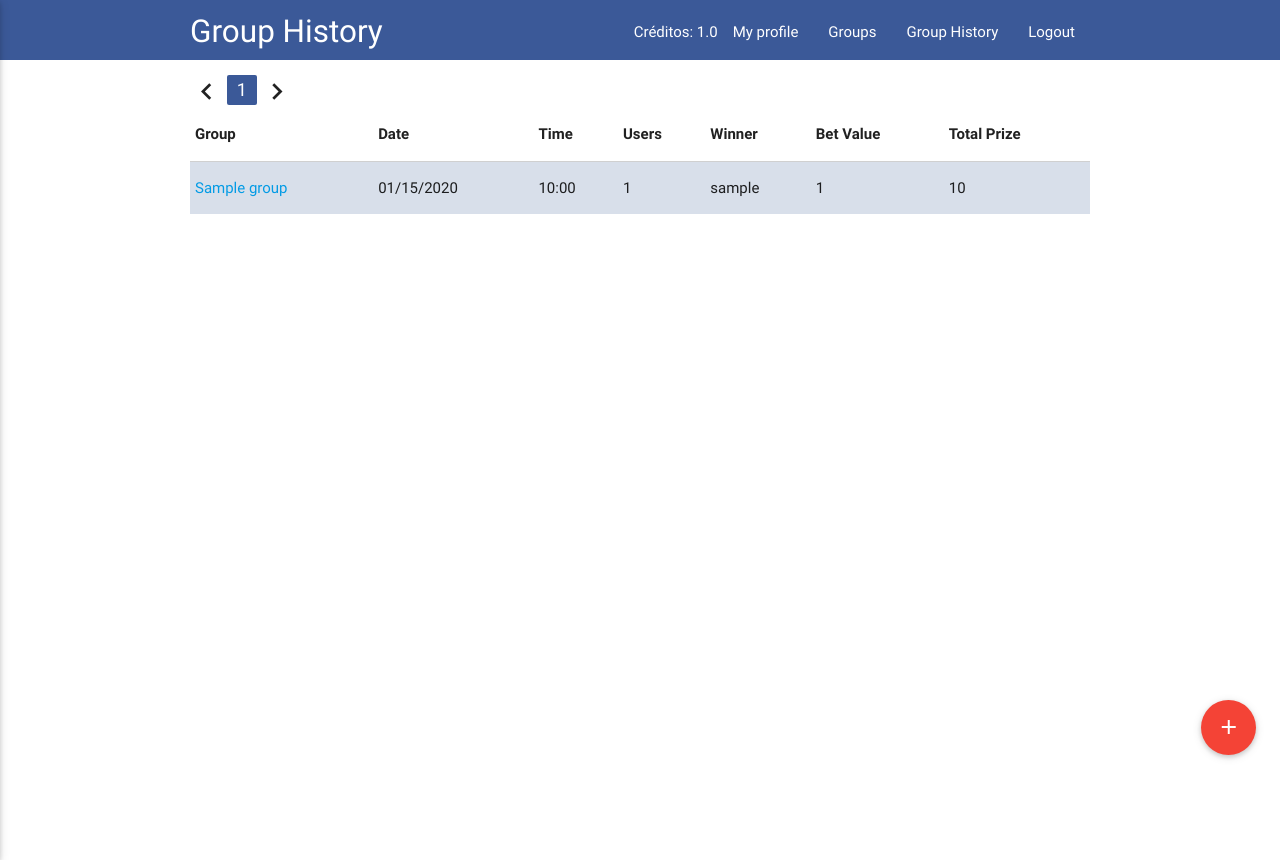
After one commit to felipevfa/ubet, a Django app: page /en/group_log in a window 1280 px wide. The commit adds this page. Run offline with Django 3.2, Linux system fonts and the light colour scheme; a user stored in the database is signed in; tables that the repository leaves empty hold one stand-in row (values such as "Sample post"); some libraries are stand-ins or nearby versions.

Commit message:
Página do histórico de grupos feita.

```diff
--- a/ubet/static/ubet/css/styles.css
+++ b/ubet/static/ubet/css/styles.css
@@ -186,16 +186,18 @@ nav {
 
 #group-list .card-panel { position: relative; cursor: pointer; }
 
+#group-list-wrapper a.btn-flat {
+	background-color: rgb(59,89,152);
+	color: rgb(255,255,255);
+	padding: 0 1rem;
+	margin-right: 1.5em;
+	margin-bottom: 0.85em;
+}
 .group-info h5 { margin-top: 0; }
 .group-options {
 	position: absolute;
 	bottom: 10%;
 	right: 0%;
-}
-
-.no-groups {
-	background-color: white;
-	padding: 1em;
 }
 
 @media (max-width: 600px) {
@@ -350,6 +352,12 @@ nav {
 	padding-bottom: 0;
 }
 
+#user-profile h5 a {
+	font-weight: normal;
+	font-size: 0.5em;
+	display: inline-block;
+}
+
 .collection li.collection-item a {
 	color: rgb(59,89,152);
 	transition: 0.3s;
@@ -391,7 +399,23 @@ li.collection-item a p {
 	margin-bottom: 1em;
 }
 
-/* 7. ReCaptcha */
+/* 7. Group History */
+#user-history {
+	background-color: rgb(255,255,255);
+	min-height: 100vh;
+}
+ul.pagination {
+	margin: 0;
+	padding-top: 1em;
+}
+ul.pagination li:first-child, ul.pagination li:last-child {
+	padding: 0;
+}
+ul.pagination li.active {
+	background-color: rgb(59,89,152);
+	color: rgb(255,255,255);
+}
+/* 8. ReCaptcha */
 
 .g-recaptcha div div {
 	margin: 0 auto;
--- a/ubet/templates/ubet/base.html
+++ b/ubet/templates/ubet/base.html
@@ -36,7 +36,8 @@
 							<li>{% trans "Créditos" %}: {{ request.user.ubet_user.creditos }}</li>
 				       		<li><a  class='tooltipped' href="{% url 'user_cp' %}"
 				       		data-tooltip="{% trans "Verify your info like credits and your groups"%}">{% trans "My profile" %}</a></li>
-				       		<li><a href="{% url 'list_waiting' %}">{% trans "Groups" %}				       				</a></li>
+				       		<li><a href="{% url 'list_waiting' %}">{% trans "Groups" %}</a></li>
+				       		<li><a href="{% url 'group_log' %}">{% trans "Group History" %}</a></li>
 				       		<li><a href="{% url 'logout' %}">{% trans "Logout" %}</a></li>
 				     	</ul>
 						<div class="clear"></div>
--- /dev/null
+++ b/ubet/templates/ubet/group_log.html
@@ -0,0 +1,67 @@
+{% extends "ubet/base.html" %}
+{% load i18n %}
+{% load l10n %}
+{% block page_title %} {% trans "Group History" %} {% endblock %}
+
+{% block main_content %}
+	<div id="user-history">
+		<div class="container">
+			<div class="paginator">
+				<ul class="pagination">
+					{% if not groups.has_previous %}
+						<li class="disabled"><i class="material-icons">chevron_left</i></li>
+					{% else %}
+						<li><a href="{% url 'group_log' page.previous_page_number %}"><i class="material-icons">chevron_left</i></a></li>
+					{% endif %}
+
+					{% for page_number in paginator.page_range %}
+						{% if page.number == forloop.counter %}
+							<li class="active">{{ page.number }}</li>
+						{% else %}
+							<li class="waves-effect"><a href="{% url 'group_log' forloop.counter %}">{{ page.number }}</a></li>
+						{% endif %}
+					{% endfor %}
+
+					{% if not group.has_next %}
+						<li class="disabled"><i class="material-icons">chevron_right</i></li>
+					{% else %}
+						<li><a href="{% url 'group_log' page.next_page_number %}"><i class="material-icons">chevron_right</i></a></li>
+					{% endif %}
+				</ul>
+			</div>
+
+			<div class="group-log">
+				{% if page %}
+					<table class="striped responsive-table">
+						<thead>
+							<tr>
+								<th data-field="id">{% trans "Group" %}</th>
+								<th data-field="creation-date">{% trans "Date" %}</th>
+								<th data-field="creation-time">{% trans "Time" %}</th>
+								<th data-field="group-members">{% trans "Users" %}</th>
+								<th data-field="winner">{% trans "Winner" %}</th>
+								<th data-field="bet-value">{% trans "Bet Value" %}</th>
+								<th data-field="prize">{% trans "Total Prize" %}</th>
+							</tr>
+						</thead>
+						<tbody>
+							{% for g in page %}
+								<tr>
+									<td><a href="{% url 'group_info' g.id %}">{{ g.name }}</a></td>
+									<td>{{ g.date_of_birth|date:"SHORT_DATE_FORMAT" }}</td>
+									<td>{{ g.date_of_birth|date:"H:i" }}</td>
+									<td>{{ g.cur_size }}</td>
+									<td>{{ g.winner }}</td>
+									<td>{{ g.bet_value }}</td>
+									<td>{{ g.get_prize }}</td>
+								</tr>
+							{% endfor %}
+						</tbody>
+					</table>
+				{% else %}
+					<p>{% trans "You have no groups in your history" %}.</p>
+				{% endif %}
+			</div>
+		</div>
+	</div>
+{% endblock main_content %}
--- a/ubet/templates/ubet/list_all_groups.html
+++ b/ubet/templates/ubet/list_all_groups.html
@@ -30,7 +30,7 @@
 							</div>
 
 							<div class="group-options">
-								<a href="{% url 'group_info' g.id%}" class="btn-flat">{% trans "More" %}</a>
+								<a href="{% url 'group_info' g.id%}" class="btn-flat right">{% trans "Bet Here" %}</a>
 							</div>
 
 							<div class="clear"></div>
@@ -42,7 +42,7 @@
 			<div class="card-panel">
 				{% if not groups %}
 					{% if waiting %}
-						<p>{% trans "There are no active groups. Why don't you" %} <a href="{% url 'new_group' %}">{% trans "start one" %}?</a></p>
+						<p>{% trans "There are no active groups or you are participating in all active groups. Why don't you" %} <a href="{% url 'new_group' %}">{% trans "start a new one" %}?</a></p>
 					{% else %}
 						<p>{% trans "You didn't bet in any groups." %} <a href="{% url 'list_waiting' %}">{% trans "Why don't you take a look at the active groups?" %}</a></p>
 					{% endif %}
--- a/ubet/templates/ubet/user_cp.html
+++ b/ubet/templates/ubet/user_cp.html
@@ -45,7 +45,7 @@
 				<div class="divider"></div>
 			{% endif %}
 
-			<h5>{% trans 'History' %}</h5>
+			<h5>{% trans 'History' %} <a href="{% url 'group_log' %}">({% trans "view complete history" %})</a></h5>
 
 			{% if user_groups %}
 				<table class="striped responsive-table">
--- a/ubet/urls.py
+++ b/ubet/urls.py
@@ -15,6 +15,7 @@ urlpatterns = [
     url(r'^bet/(?P<group_id>[0-9]+)$', views.bet, name='bet'),
     url(r'^notification/(?P<group_id>[0-9]+)$', views.notification,name='notification'),
     url(r'^group_info/(?P<group_id>[0-9]+)$', views.group_info,name='group_info'),
+    url(r'^group_log$', views.group_log, name='group_log'),
 
 
 ]
--- a/ubet/views.py
+++ b/ubet/views.py
@@ -7,6 +7,7 @@ from django.contrib.auth import get_user_model, authenticate, login as auth_logi
 from django.http import HttpResponseRedirect,HttpResponse
 from django.core.urlresolvers import reverse
 from django.core.exceptions import ObjectDoesNotExist
+from django.core.paginator import Paginator, EmptyPage, PageNotAnInteger
 from ubet.models import Ubet_user,User,Group,Notification
 import urllib2
 from rayquasa.settings import TIME_TO_EXPIRE as expire
@@ -315,3 +316,26 @@ def bet(request,group_id):
 		except:
 			raise
 	return HttpResponse("welcome to limbo")
+
+@login_required()
+def group_log(request):
+	logger.debug('group history')
+
+	groups = Group.groups_by_user(request.user)
+	paginator = Paginator(groups, 15)
+	page = request.GET.get('page')
+
+
+	try:
+		group_list = paginator.page(page)
+	except PageNotAnInteger:
+		group_list = paginator.page(1)
+	except EmptyPage:
+		group_list = paginator.page(paginator.num_pages);
+
+	contexto = {
+		'page': group_list,
+		'paginator': paginator
+	}
+
+	return render(request, 'ubet/group_log.html', contexto)
```
